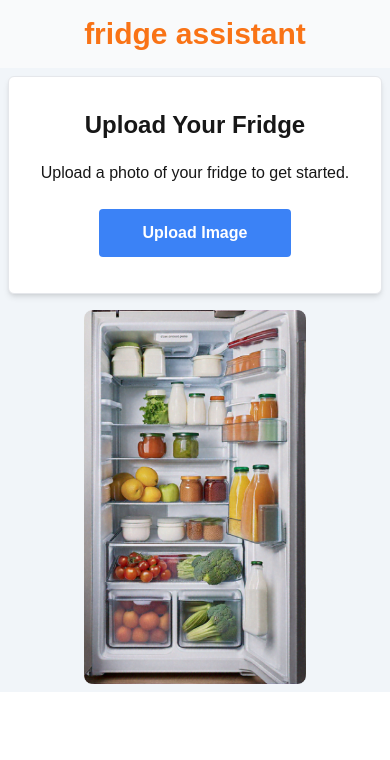
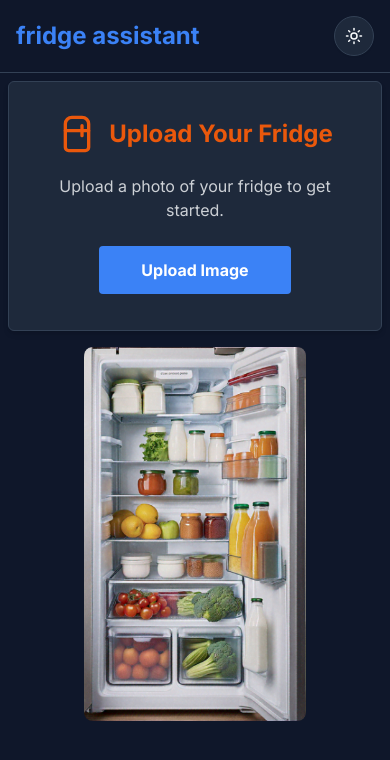
Before and after one commit to vibecastor/whats-in-your-fridge, a Next.js app: page / in a window 390 px wide. Shown: the top 760 px of the page. Built offline with nearby package versions, Linux system fonts and the light colour scheme.

Commit message:
add lucide-react dependency; enhance TailwindCSS configuration with new color variables and dark mode support; refactor layout and components for improved styling and responsiveness

```diff
--- a/app/components/FoodGrid.tsx
+++ b/app/components/FoodGrid.tsx
@@ -8,12 +8,13 @@ interface FoodGridProps {
 function FoodGrid({ ingredients }: FoodGridProps) {
   return (
     <div
-      className="grid gap-4
+      className="grid gap-6
       grid-cols-1
       sm:grid-cols-1
       md:grid-cols-2
       lg:grid-cols-3
-      xl:grid-cols-4"
+      xl:grid-cols-4
+      p-2 transition-colors"
     >
       {ingredients.map((ingredient) => (
         <FoodItemCard key={ingredient.id} ingredient={ingredient} />
--- /dev/null
+++ b/app/components/FoodSpinner.tsx
@@ -0,0 +1,70 @@
+import {
+  Apple,
+  Pizza,
+  Coffee,
+  Banana,
+  Refrigerator,
+  Carrot,
+  Egg,
+} from "lucide-react";
+
+interface FoodSpinnerProps {
+  size?: number;
+}
+
+const FoodSpinner = ({ size = 64 }: FoodSpinnerProps) => {
+  return (
+    <div className="flex flex-col items-center justify-center py-8">
+      <div className="relative" style={{ width: size, height: size }}>
+        {/* Fixed centered container for all rings */}
+        <div className="absolute inset-0 flex items-center justify-center">
+          {/* Outer Ring */}
+          <div className="absolute w-full h-full rounded-full border-2 border-spinner-ringLight animate-[spin_20s_linear_infinite]">
+            <div className="absolute top-0 left-1/2 -translate-x-1/2 -translate-y-1/2 w-10 h-10 text-red-500">
+              <Apple className="w-full h-full" />
+            </div>
+            <div className="absolute bottom-0 left-1/2 -translate-x-1/2 translate-y-1/2 w-10 h-10 text-orange-500">
+              <Pizza className="w-full h-full" />
+            </div>
+          </div>
+
+          {/* Middle Ring */}
+          <div className="absolute w-3/4 h-3/4 rounded-full border-2 border-spinner-ringMedium animate-[spin_15s_linear_infinite_reverse]">
+            <div className="absolute left-0 top-1/2 -translate-x-1/2 -translate-y-1/2 w-10 h-10 text-green-400">
+              <Coffee className="w-full h-full" />
+            </div>
+            <div className="absolute right-0 top-1/2 translate-x-1/2 -translate-y-1/2 w-10 h-10 text-yellow-300">
+              <Banana className="w-full h-full" />
+            </div>
+          </div>
+
+          {/* Inner Ring */}
+          <div className="absolute w-1/2 h-1/2 rounded-full border-2 border-spinner-ringDark animate-[spin_10s_linear_infinite]">
+            <div className="absolute top-0 left-1/2 -translate-x-1/2 -translate-y-1/2 w-8 h-8 text-orange-300">
+              <Carrot className="w-full h-full" />
+            </div>
+            <div className="absolute bottom-0 left-1/2 -translate-x-1/2 translate-y-1/2 w-8 h-8 text-gray-100">
+              <Egg className="w-full h-full" />
+            </div>
+          </div>
+
+          {/* Center with fridge icon - fixed position */}
+          <div className="absolute w-16 h-16 bg-spinner-bg rounded-full animate-pulse flex items-center justify-center text-white">
+            <Refrigerator className="w-10 h-10" />
+          </div>
+        </div>
+      </div>
+
+      <div className="mt-8 text-center">
+        <h3 className="text-xl font-semibold text-foreground">
+          Analyzing your fridge contents
+        </h3>
+        <p className="text-gray-400 dark:text-gray-500 mt-2">
+          Please wait a moment...
+        </p>
+      </div>
+    </div>
+  );
+};
+
+export default FoodSpinner;
--- a/app/components/Header.tsx
+++ b/app/components/Header.tsx
@@ -1,8 +1,15 @@
+"use client";
+
+import ThemeToggle from "./ThemeToggle";
+
 function Header() {
   return (
-    <header className="py-4 bg-gray-50">
-      <div className="container mx-auto flex justify-center">
-        <h1 className="text-3xl font-bold text-orange-500">fridge assistant</h1>
+    <header className="py-4 bg-background border-b border-card-border transition-colors">
+      <div className="container mx-auto px-4 flex justify-between items-center">
+        <h1 className="text-2xl md:text-3xl font-bold text-primary">
+          fridge assistant
+        </h1>
+        <ThemeToggle />
       </div>
     </header>
   );
--- a/app/components/ImageUpload.tsx
+++ b/app/components/ImageUpload.tsx
@@ -3,10 +3,13 @@
 import { useState, useEffect, useRef, ChangeEvent } from "react";
 import Ingredient from "../types/ingredient";
 import validateBase64 from "../utilities/validateBase64";
+import { Refrigerator } from "lucide-react";
 
 /** PROPS TYPES */
 interface ImageUploadButtonProps {
   setIngredients: React.Dispatch<React.SetStateAction<Ingredient[]>>;
+  setLoading: React.Dispatch<React.SetStateAction<boolean>>;
+  isLoading: boolean;
 }
 
 // Configuration for image compression
@@ -15,11 +18,14 @@ const MAX_WIDTH = 1000; // Maximum width in pixels
 const MAX_HEIGHT = 1000; // Maximum height in pixels
 
 /** MAIN EXPORT */
-function ImageUpload({ setIngredients }: ImageUploadButtonProps) {
+function ImageUpload({
+  setIngredients,
+  setLoading,
+  isLoading,
+}: ImageUploadButtonProps) {
   const formRef = useRef<HTMLFormElement>(null);
   const [file, setFile] = useState<File | undefined>(undefined);
   const [error, setError] = useState<string | undefined>(undefined);
-  const [isLoading, setIsLoading] = useState<boolean>(false);
   const fileInputRef = useRef<HTMLInputElement>(null);
 
   const handleImageChange = (e: ChangeEvent<HTMLInputElement>) => {
@@ -170,7 +176,7 @@ function ImageUpload({ setIngredients }: ImageUploadButtonProps) {
 
     if (!file) return;
 
-    setIsLoading(true);
+    setLoading(true);
     setError(undefined);
 
     try {
@@ -197,24 +203,25 @@ function ImageUpload({ setIngredients }: ImageUploadButtonProps) {
       );
     } finally {
       resetForm();
-      setIsLoading(false);
+      setLoading(false);
     }
   };
 
   return (
-    <div className="flex flex-col items-center p-6 border rounded-md shadow-md bg-white">
+    <div className="flex flex-col items-center p-6 border rounded-md shadow-md bg-card-bg border-card-border transition-colors">
       <form
         ref={formRef}
         className="flex flex-col items-center"
         onSubmit={handleSubmit}
       >
-        <h2 className="text-center text-2xl sm:text-3xl md:text-4xl lg:text-5xl py-2 sm:py-3 font-bold">
+        <h2 className="text-center flex items-center justify-center gap-3 text-2xl sm:text-3xl md:text-4xl lg:text-5xl py-2 sm:py-3 font-bold text-orange-600 dark:text-orange-600 transition-colors">
+          <Refrigerator className="w-10 h-10 sm:w-12 sm:h-12 md:w-14 md:h-14 lg:w-16 lg:h-16 text-orange-600 dark:text-orange-600" />
           Upload Your Fridge
         </h2>
-        <h3 className="text-center text-l py-3">
+        <h3 className="text-center text-l py-3 text-foreground opacity-80 transition-colors">
           Upload a photo of your fridge to get started.
         </h3>
-        <label className=" flex justify-center cursor-pointer bg-blue-500 hover:bg-blue-600 text-white font-bold py-3 px-6 my-3 rounded min-w-48">
+        <label className="flex justify-center cursor-pointer bg-primary hover:bg-primary-hover text-white font-bold py-3 px-6 my-3 rounded min-w-48 transition duration-200 ease-in-out transform hover:scale-105">
           <input
             type="file"
             accept="image/*"
@@ -222,9 +229,10 @@ function ImageUpload({ setIngredients }: ImageUploadButtonProps) {
             onChange={handleImageChange}
             ref={fileInputRef}
             className="hidden"
+            disabled={isLoading}
           />
           {isLoading && (
-            <svg className="animate-spin h-5 w-5 mr-3 ..." viewBox="0 0 24 24">
+            <svg className="animate-spin h-5 w-5 mr-3" viewBox="0 0 24 24">
               <circle
                 className="opacity-25"
                 cx="12"
--- a/app/components/Main.tsx
+++ b/app/components/Main.tsx
@@ -2,14 +2,41 @@ import ImageUpload from "./ImageUpload";
 import FoodGrid from "./FoodGrid";
 import GridPlaceHolderImage from "./GridPlaceHolderImage";
 import useIngredients from "../hooks/useIngredients";
+import { useState } from "react";
+import FoodSpinner from "./FoodSpinner";
+import { RefreshCw } from "lucide-react";
 
 function Main() {
   const { ingredients, setIngredients } = useIngredients();
+  const [isLoading, setIsLoading] = useState(false);
+
+  const handleTryAgain = () => {
+    setIngredients([]);
+  };
 
   return (
-    <main className="flex flex-col justify-center gap-4 p-2 bg-slate-100">
-      <ImageUpload setIngredients={setIngredients} />
+    <main className="flex flex-col justify-center gap-4 p-2 bg-background transition-colors">
       {ingredients.length === 0 ? (
+        <ImageUpload
+          setIngredients={setIngredients}
+          setLoading={setIsLoading}
+          isLoading={isLoading}
+        />
+      ) : (
+        <div className="flex justify-center mb-4">
+          <button
+            onClick={handleTryAgain}
+            className="flex items-center gap-2 bg-primary hover:bg-primary-hover text-white font-bold py-3 px-6 rounded transition duration-200 ease-in-out transform hover:scale-105"
+          >
+            <RefreshCw className="w-5 h-5" />
+            Try Again
+          </button>
+        </div>
+      )}
+
+      {isLoading ? (
+        <FoodSpinner size={256} />
+      ) : ingredients.length === 0 ? (
         <GridPlaceHolderImage />
       ) : (
         <FoodGrid ingredients={ingredients} />
--- /dev/null
+++ b/app/components/ThemeToggle.tsx
@@ -0,0 +1,24 @@
+"use client";
+
+import { Moon, Sun } from "lucide-react";
+import { useTheme } from "../context/ThemeContext";
+
+const ThemeToggle = () => {
+  const { theme, toggleTheme } = useTheme();
+
+  return (
+    <button
+      onClick={toggleTheme}
+      className="flex items-center justify-center w-10 h-10 rounded-full bg-card-bg border border-card-border shadow-sm transition-colors hover:bg-opacity-80"
+      aria-label={`Switch to ${theme === "light" ? "dark" : "light"} mode`}
+    >
+      {theme === "dark" ? (
+        <Sun size={18} className="text-foreground" />
+      ) : (
+        <Moon size={18} className="text-foreground" />
+      )}
+    </button>
+  );
+};
+
+export default ThemeToggle;
--- /dev/null
+++ b/app/context/ThemeContext.tsx
@@ -0,0 +1,72 @@
+"use client";
+
+import { createContext, useContext, useEffect, useState } from "react";
+
+type Theme = "light" | "dark";
+
+interface ThemeContextType {
+  theme: Theme;
+  toggleTheme: () => void;
+}
+
+const ThemeContext = createContext<ThemeContextType | undefined>(undefined);
+
+export function ThemeProvider({ children }: { children: React.ReactNode }) {
+  const [theme, setTheme] = useState<Theme>("dark");
+
+  // Initialize theme from localStorage on client-side
+  useEffect(() => {
+    // Add dark mode class to document by default
+    document.documentElement.classList.add("dark");
+
+    const storedTheme = localStorage.getItem("theme") as Theme;
+
+    // If there's a stored theme, use it, otherwise keep dark as default
+    if (storedTheme) {
+      setTheme(storedTheme);
+
+      // Adjust the class based on the stored theme
+      if (storedTheme === "light") {
+        document.documentElement.classList.remove("dark");
+      }
+    } else {
+      // No stored preference, set dark as default in storage
+      localStorage.setItem("theme", "dark");
+    }
+  }, []);
+
+  // Toggle theme handler
+  const toggleTheme = () => {
+    setTheme((prevTheme) => {
+      const newTheme = prevTheme === "light" ? "dark" : "light";
+
+      // Update localStorage
+      localStorage.setItem("theme", newTheme);
+
+      // Toggle class on document
+      if (newTheme === "dark") {
+        document.documentElement.classList.add("dark");
+      } else {
+        document.documentElement.classList.remove("dark");
+      }
+
+      return newTheme;
+    });
+  };
+
+  return (
+    <ThemeContext.Provider value={{ theme, toggleTheme }}>
+      {children}
+    </ThemeContext.Provider>
+  );
+}
+
+export function useTheme() {
+  const context = useContext(ThemeContext);
+
+  if (context === undefined) {
+    throw new Error("useTheme must be used within a ThemeProvider");
+  }
+
+  return context;
+}
--- a/app/globals.css
+++ b/app/globals.css
@@ -3,16 +3,30 @@
 @tailwind utilities;
 
 :root {
-  --background: #ffffff;
+  --background: #f5f5f5;
   --foreground: #171717;
+  --card-bg: #ffffff;
+  --card-border: #e5e7eb;
+  --primary: #3b82f6;
+  --primary-hover: #2563eb;
+  --spinner-bg: #3b82f6;
+  --ring-light: #dbeafe;
+  --ring-medium: #93c5fd;
+  --ring-dark: #60a5fa;
 }
 
-/* @media (prefers-color-scheme: dark) {
-  :root {
-    --background: #0a0a0a;
-    --foreground: #ededed;
-  }
-} */
+.dark {
+  --background: #0f172a;
+  --foreground: #f8fafc;
+  --card-bg: #1e293b;
+  --card-border: #334155;
+  --primary: #3b82f6;
+  --primary-hover: #60a5fa;
+  --spinner-bg: #60a5fa;
+  --ring-light: #1e40af;
+  --ring-medium: #2563eb;
+  --ring-dark: #3b82f6;
+}
 
 body {
   color: var(--foreground);
--- a/app/layout.tsx
+++ b/app/layout.tsx
@@ -1,22 +1,14 @@
 import type { Metadata } from "next";
-import localFont from "next/font/local";
+import { Inter } from "next/font/google";
 import "./globals.css";
+import { ThemeProvider } from "./context/ThemeContext";
 import Header from "./components/Header";
 
-const geistSans = localFont({
-  src: "./fonts/GeistVF.woff",
-  variable: "--font-geist-sans",
-  weight: "100 900",
-});
-const geistMono = localFont({
-  src: "./fonts/GeistMonoVF.woff",
-  variable: "--font-geist-mono",
-  weight: "100 900",
-});
+const inter = Inter({ subsets: ["latin"] });
 
 export const metadata: Metadata = {
-  title: "fridge assistant",
-  description: "Upload a photo of your fridge to find out what you can cook",
+  title: "Fridge Assistant",
+  description: "An app that helps you identify what's in your fridge",
 };
 
 export default function RootLayout({
@@ -26,11 +18,11 @@ export default function RootLayout({
 }>) {
   return (
     <html lang="en">
-      <body
-        className={`${geistSans.variable} ${geistMono.variable} antialiased`}
-      >
-        <Header />
-        {children}
+      <body className={inter.className}>
+        <ThemeProvider>
+          <Header />
+          {children}
+        </ThemeProvider>
       </body>
     </html>
   );
--- a/package.json
+++ b/package.json
@@ -11,6 +11,7 @@
   "dependencies": {
     "@ai-sdk/openai": "^0.0.68",
     "ai": "^3.4.16",
+    "lucide-react": "^0.507.0",
     "next": "14.2.15",
     "react": "^18",
     "react-dom": "^18",
--- a/tailwind.config.ts
+++ b/tailwind.config.ts
@@ -6,11 +6,26 @@ const config: Config = {
     "./components/**/*.{js,ts,jsx,tsx,mdx}",
     "./app/**/*.{js,ts,jsx,tsx,mdx}",
   ],
+  darkMode: "class",
   theme: {
     extend: {
       colors: {
         background: "var(--background)",
         foreground: "var(--foreground)",
+        card: {
+          bg: "var(--card-bg)",
+          border: "var(--card-border)",
+        },
+        primary: {
+          DEFAULT: "var(--primary)",
+          hover: "var(--primary-hover)",
+        },
+        spinner: {
+          bg: "var(--spinner-bg)",
+          ringLight: "var(--ring-light)",
+          ringMedium: "var(--ring-medium)",
+          ringDark: "var(--ring-dark)",
+        },
       },
     },
   },
```
Also changed, not shown: app/components/FoodItemCard.tsx (+25 -16 lines), 1 other file (tests, documents, lock files or other folders).
